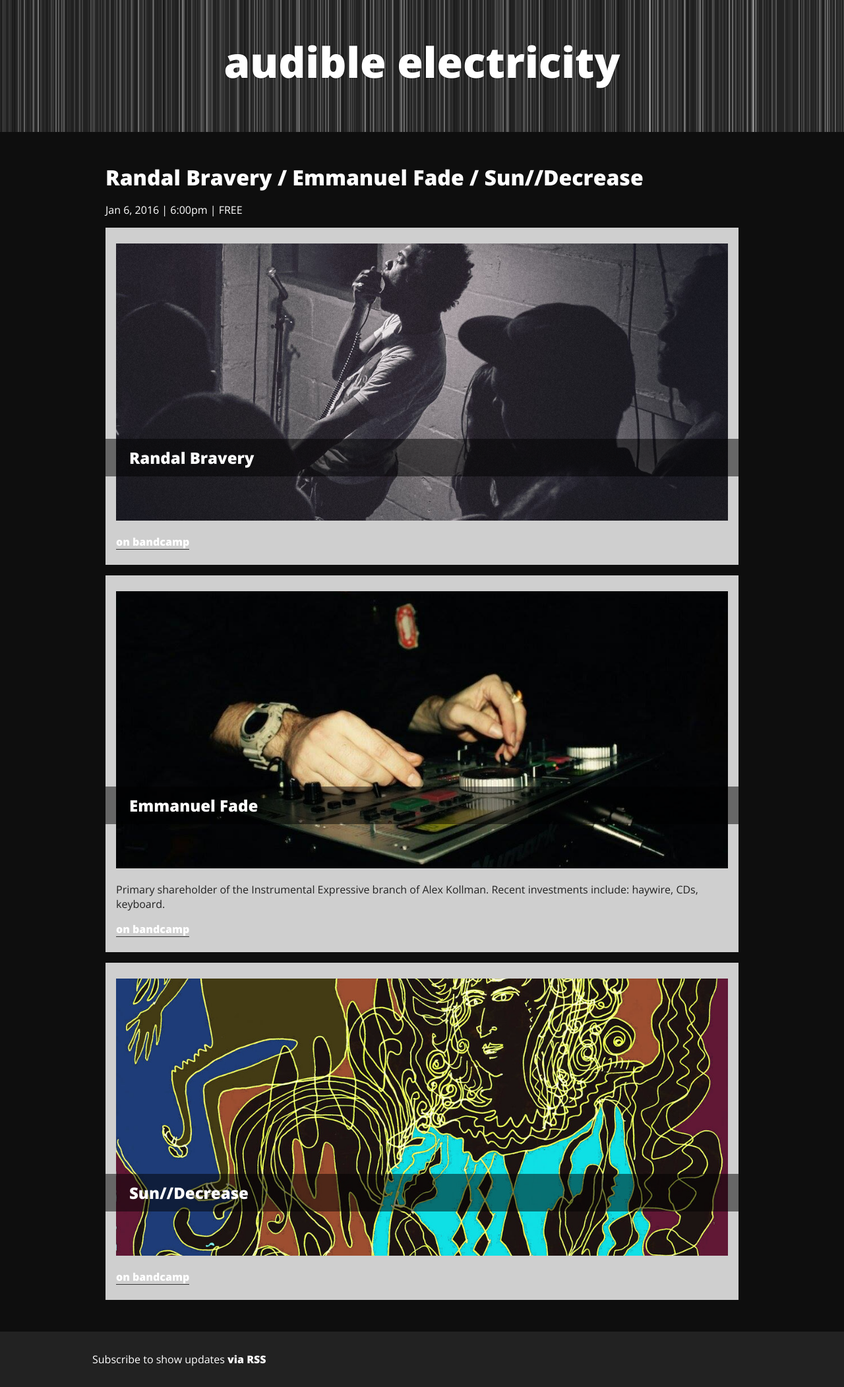
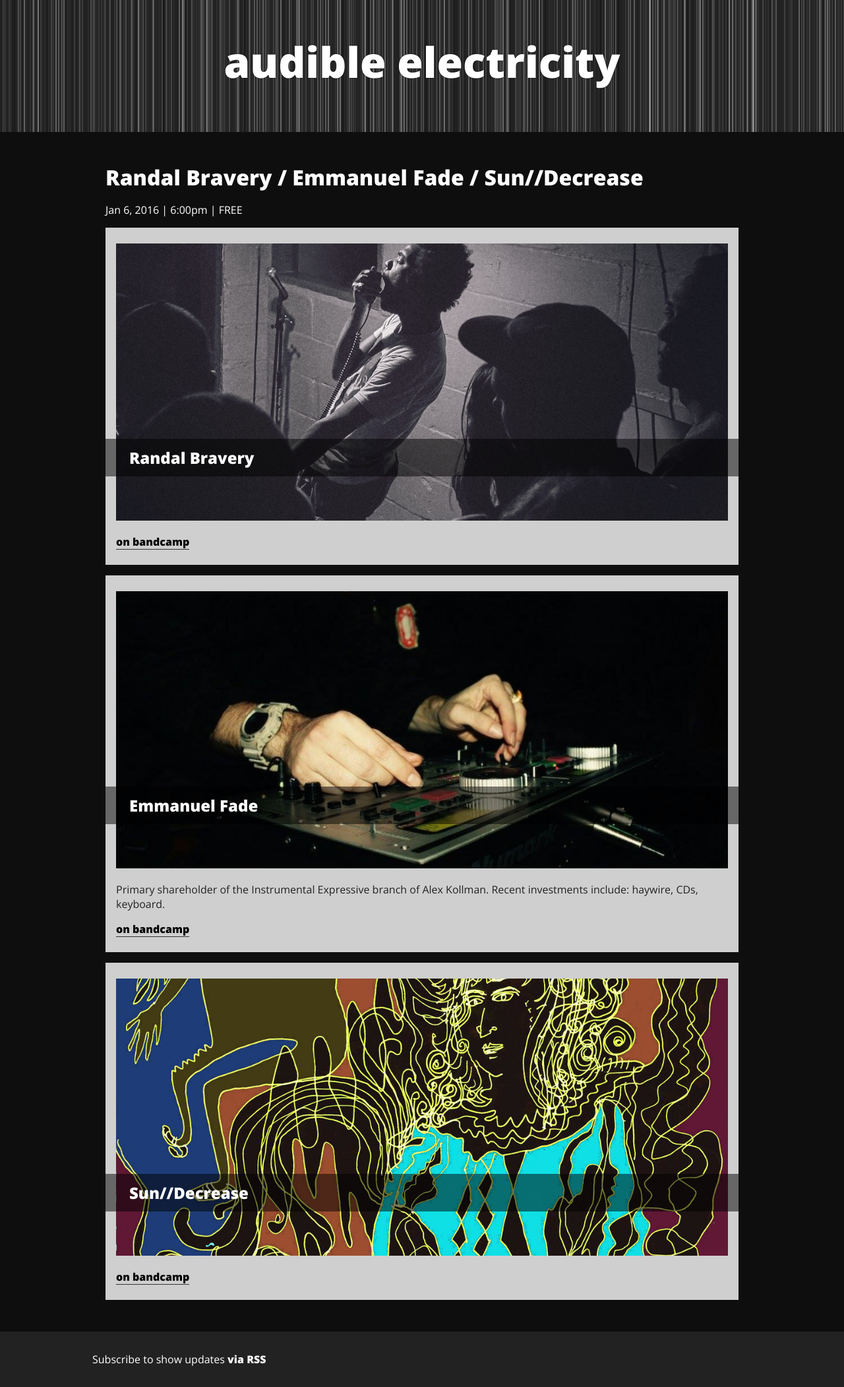
Before and after one commit to hecanjog/audibleelectricity.com, a Jekyll site: the page built from _posts/2016-01-06-randal-bravery-e-fade-sun.markdown, in a window 1280 px wide. Shown: the whole page at 66% size. Built offline with Jekyll 4.4.1, drawn with Linux system fonts in a browser that asks for light colours; nearby versions of some CDN libraries.

Commit message:
style tweak

```diff
--- a/_sass/_shows.scss
+++ b/_sass/_shows.scss
@@ -30,6 +30,7 @@
 
     a {
         border-bottom: 1px solid #333;
+        color: #000;
 
         &:hover {
             color: #333;
```
